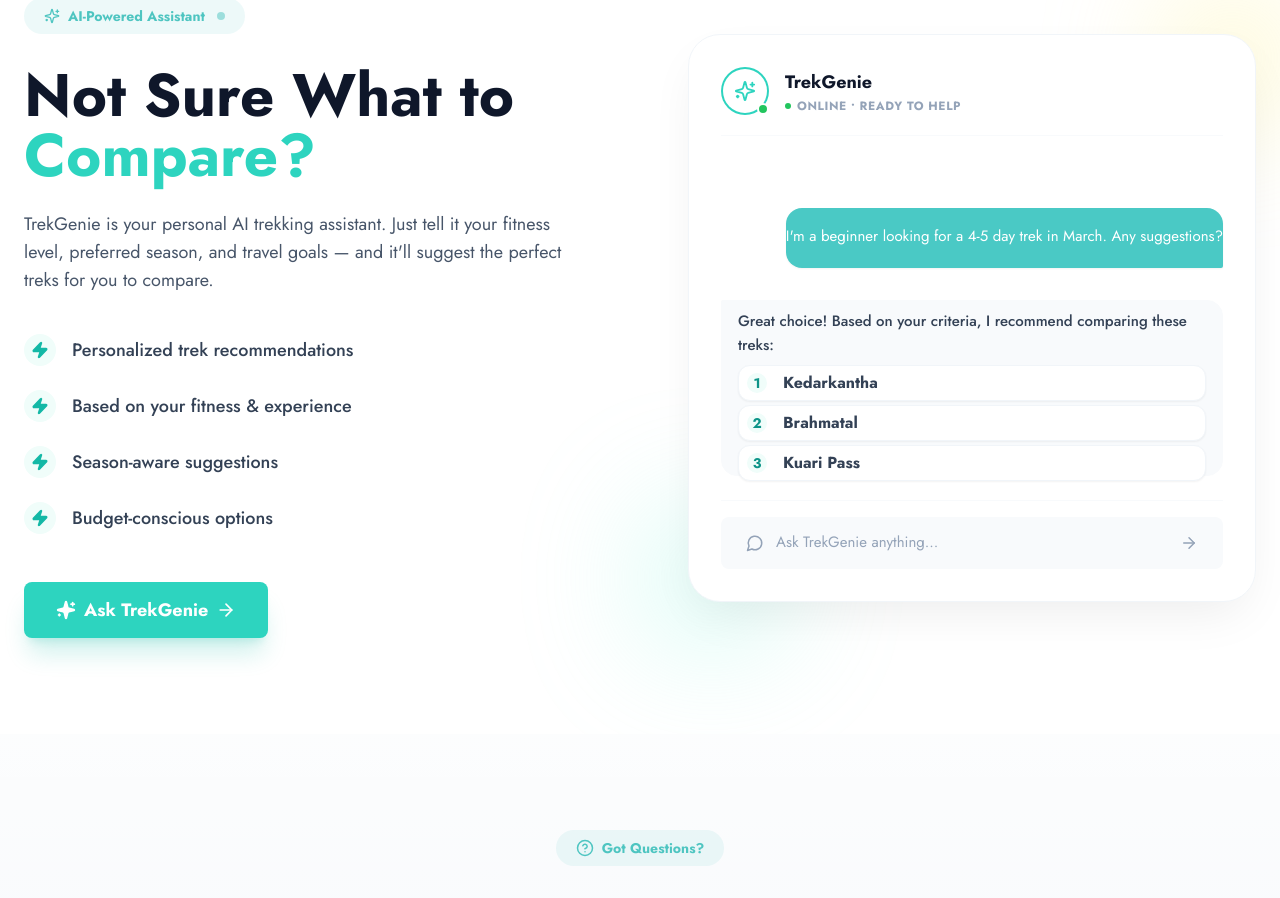
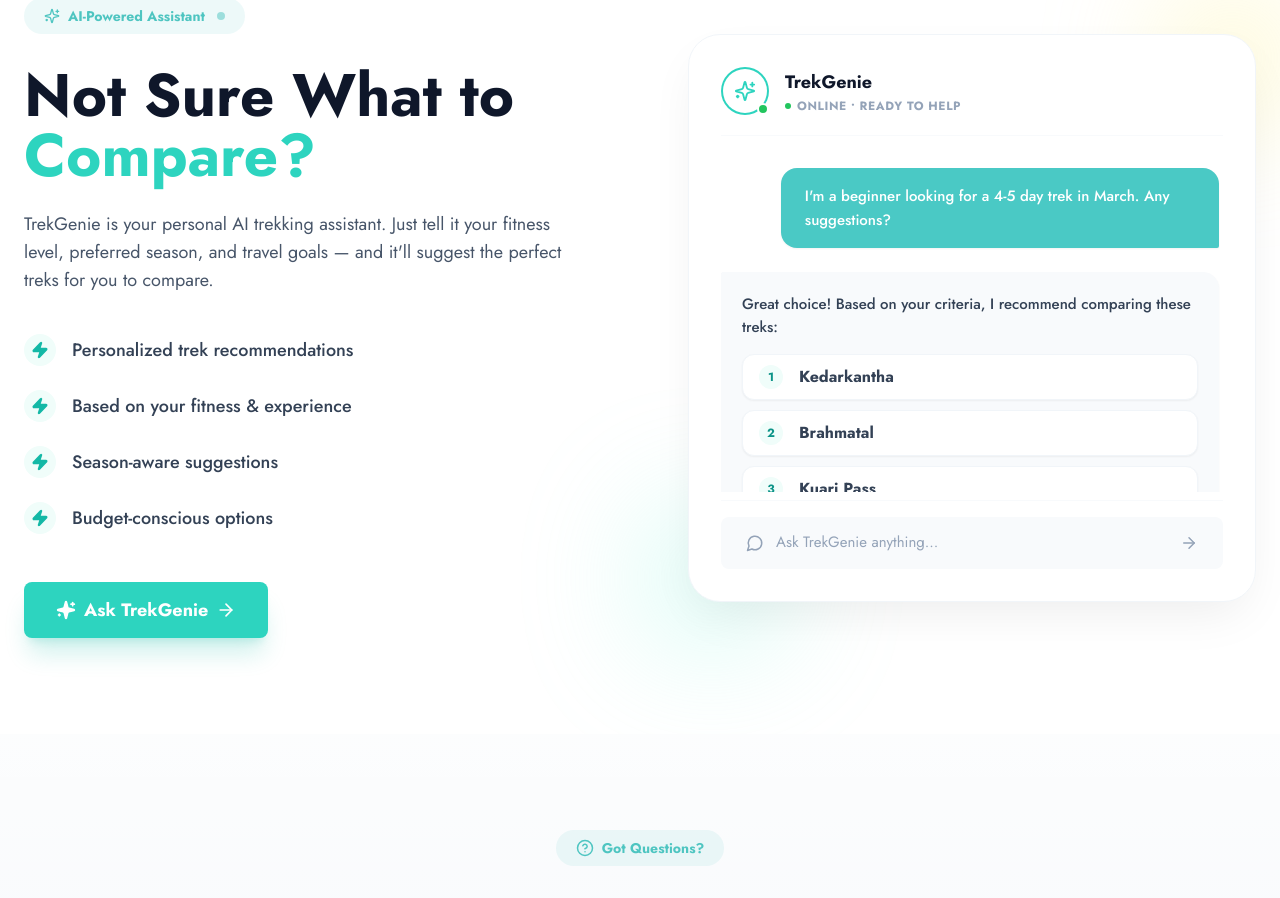
Before and after one commit to AanviTyagi/TrekGenie-Landing, a React (Vite) app: page / in a window 1280 px wide. Shown: the part 4600-5498 px from the top of the page. Built offline with nearby package versions, Linux system fonts and the light colour scheme.

Commit message:
chat changes

```diff
--- a/src/components/TrekGenieInfo.jsx
+++ b/src/components/TrekGenieInfo.jsx
@@ -15,12 +15,11 @@ const TrekGenieInfo = () => {
   useEffect(() => {
     const observer = new IntersectionObserver(
       ([entry]) => {
-        if (entry.isIntersecting) {
-          setHasTriggered(true);
-          observer.disconnect();
-        }
+        // Toggle hasTriggered based on whether the section is in view
+        // This resets the animation when scrolling away and restarts it when scrolling back
+        setHasTriggered(entry.isIntersecting);
       },
-      { threshold: 0.4 } // 40% visibility triggers it
+      { threshold: 0.2 } // Trigger when 20% visible for better responsiveness
     );
 
     if (sectionRef.current) {
@@ -167,12 +166,12 @@ const TrekGenieInfo = () => {
                 </div>
 
                 {/* Chat Area */}
-                <div className="flex-grow flex flex-col justify-center min-h-0 pt-8 pb-4 space-y-8">
+                <div className="flex-grow flex flex-col justify-start pt-4 pb-4 space-y-6 overflow-y-auto custom-scrollbar pr-1">
 
                   {/* User Msg */}
                   {showUserMessage && (
-                    <div className="flex justify-end mt-10 min-h-[60px]"> {/* min-h prevents layout jumping */}
-                      <div className="bg-[#4AC9C5] text-white pt-4 pb-4 rounded-2xl rounded-br-sm max-w-md text-[15px] font-small leading-relaxed shadow-sm transition-all duration-200">
+                    <div className="flex justify-end mt-4">
+                      <div className="bg-[#4AC9C5] text-white py-4 px-6 rounded-2xl rounded-br-sm max-w-[88%] text-[15px] font-medium leading-relaxed shadow-sm transition-all duration-300">
                         {userText}
                         {/* Cursor blink effect while typing */}
                         {hasTriggered && userText.length < fullUserText.length && (
@@ -182,61 +181,54 @@ const TrekGenieInfo = () => {
                     </div>
                   )}
 
-                  {/* AI Msg Wrapper */}
-                  <div className="flex justify-start w-full min-h-[120px]">
-                    {/* 1. THINKING STATE */}
+                  {/* AI Msg Wrapper (Stable Container) */}
+                  <div className="flex justify-start w-full transition-all duration-500">
+                    {(aiState === 'thinking' || aiState === 'responding') && (
+                      <div className="bg-[#F8FAFC] w-full p-5 rounded-2xl rounded-tl-sm border border-slate-50 shadow-sm min-h-[100px] flex flex-col justify-center transition-all duration-500 ease-out">
+
+                        {/* 1. THINKING CONTENT */}
                         {aiState === 'thinking' && (
-                      <div className="bg-[#F8FAFC] text-slate-500 pt-2 pr-4 pb-2 pl-4 rounded-2xl rounded-tl-sm text-[15px] font-medium border border-slate-50 animate-pulse flex items-center gap-3 shadow-sm">
+                          <div className="flex items-center gap-3 animate-pulse">
                             <div className="flex gap-1.5">
-                          <div className="w-2 h-2 bg-slate-400 rounded-full animate-bounce [animation-delay:-0.32s]"></div>
-                          <div className="w-2 h-2 bg-slate-400 rounded-full animate-bounce [animation-delay:-0.16s]"></div>
-                          <div className="w-2 h-2 bg-slate-400 rounded-full animate-bounce"></div>
+                              <div className="w-2 h-2 bg-teal-400 rounded-full animate-bounce [animation-delay:-0.32s]"></div>
+                              <div className="w-2 h-2 bg-teal-400 rounded-full animate-bounce [animation-delay:-0.16s]"></div>
+                              <div className="w-2 h-2 bg-teal-400 rounded-full animate-bounce"></div>
                             </div>
-                        <span className="font-sans">TrekGenie is thinking...</span>
+                            <span className="font-sans text-teal-600 font-medium">TrekGenie is thinking...</span>
                           </div>
                         )}
 
-                    {/* 2. RESPONSE STATE */}
+                        {/* 2. RESPONSE CONTENT */}
                         {aiState === 'responding' && (
-                      <div className={`bg-[#F8FAFC] pt-2 pr-4 pb-6 pl-4 text-slate-600 rounded-2xl rounded-tl-sm w-full lg:text-[15px] md:text-[12px] text-[10px] font-medium leading-relaxed border border-slate-50 transition-all duration-700 ease-out transform ${aiState === 'responding' ? 'opacity-100 translate-y-0' : 'opacity-0 translate-y-4'}`}>
-                        <p className="mb-2 text-slate-700">Great choice! Based on your criteria, I recommend comparing these treks:</p>
+                          <div className="transition-all duration-700 ease-out animate-in fade-in slide-in-from-bottom-2">
+                            <p className="mb-4 text-slate-700 font-medium lg:text-[15px] md:text-[13px] text-[12px]">
+                              Great choice! Based on your criteria, I recommend comparing these treks:
+                            </p>
 
-                        <div className="space-y-1">
-
-                          {/* Trek 1 */}
+                            <div className="space-y-2.5">
+                              {[
+                                { id: 1, name: "Kedarkantha", delay: "delay-0" },
+                                { id: 2, name: "Brahmatal", delay: "delay-100" },
+                                { id: 3, name: "Kuari Pass", delay: "delay-200" }
+                              ].map((trek, idx) => (
                                 <a
+                                  key={trek.id}
                                   href="https://scoutripper.com/trekgenie/"
                                   target="_blank"
                                   rel="noopener noreferrer"
-                            className={`bg-white py-1 px-2 rounded-xl border border-slate-100 shadow-sm flex items-center gap-4 group cursor-pointer transition-all duration-500 ease-out hover:shadow-md hover:border-teal-100 transform ${visibleCards >= 1 ? 'opacity-100 translate-y-0' : 'opacity-0 translate-y-4'}`}
+                                  className={`bg-white py-2.5 px-4 rounded-xl border border-slate-100 shadow-sm flex items-center gap-4 group cursor-pointer transition-all duration-500 ease-out transform ${visibleCards >= trek.id ? 'opacity-100 translate-y-0 scale-100' : 'opacity-0 translate-y-4 scale-95'} ${trek.delay} hover:shadow-md hover:border-teal-100 hover:scale-[1.02]`}
                                 >
-                            <span className="w-5 h-5 rounded-full bg-teal-50 text-teal-600 lg:text-sm md:text-xs text-[10px] font-bold flex items-center justify-center group-hover:bg-teal-100 transition-colors">1</span>
-                            <span className="w-fit font-bold text-slate-700 lg:text-[16px] md:text-[12px] text-[10px] group-hover:text-teal-700 transition-colors">Kedarkantha</span>
+                                  <span className="w-6 h-6 rounded-full bg-teal-50 text-teal-600 text-xs font-bold flex items-center justify-center group-hover:bg-teal-100 transition-colors">
+                                    {trek.id}
+                                  </span>
+                                  <span className="w-fit font-bold text-slate-700 group-hover:text-teal-700 transition-colors">
+                                    {trek.name}
+                                  </span>
                                 </a>
-
-                          {/* Trek 2 */}
-                          <a
-                            href="https://scoutripper.com/trekgenie/"
-                            target="_blank"
-                            rel="noopener noreferrer"
-                            className={`bg-white py-1 px-2 rounded-xl border border-slate-100 shadow-sm flex items-center gap-4 group cursor-pointer transition-all duration-500 ease-out delay-100 hover:shadow-md hover:border-teal-100 transform ${visibleCards >= 2 ? 'opacity-100 translate-y-0' : 'opacity-0 translate-y-4'}`}
-                          >
-                            <span className="w-5 h-5 rounded-full bg-teal-50 text-teal-600 lg:text-sm md:text-xs text-[10px] font-bold flex items-center justify-center group-hover:bg-teal-100 transition-colors">2</span>
-                            <span className="w-fit font-bold text-slate-700 lg:text-[16px] md:text-[12px] text-[10px] group-hover:text-teal-700 transition-colors">Brahmatal</span>
-                          </a>
-
-                          {/* Trek 3 */}
-                          <a
-                            href="https://scoutripper.com/trekgenie/"
-                            target="_blank"
-                            rel="noopener noreferrer"
-                            className={`bg-white py-1 px-2 rounded-xl border border-slate-100 shadow-sm flex items-center gap-4 group cursor-pointer transition-all duration-500 ease-out delay-200 hover:shadow-md hover:border-teal-100 transform ${visibleCards >= 3 ? 'opacity-100 translate-y-0' : 'opacity-0 translate-y-4'}`}
-                          >
-                            <span className="w-5 h-5 rounded-full bg-teal-50 text-teal-600 lg:text-sm md:text-xs text-[10px] font-bold flex items-center justify-center group-hover:bg-teal-100 transition-colors">3</span>
-                            <span className="w-fit font-bold text-slate-700 lg:text-[16px] md:text-[12px] text-[10px] group-hover:text-teal-700 transition-colors">Kuari Pass</span>
-                          </a>
-
+                              ))}
                             </div>
+                          </div>
+                        )}
                       </div>
                     )}
                   </div>
--- a/src/index.css
+++ b/src/index.css
@@ -11,3 +11,18 @@
     @apply bg-slate-900 text-white;
   }
 }
+@layer utilities {
+  .custom-scrollbar::-webkit-scrollbar {
+    width: 5px;
+  }
+  .custom-scrollbar::-webkit-scrollbar-track {
+    background: transparent;
+  }
+  .custom-scrollbar::-webkit-scrollbar-thumb {
+    background: #e2e8f0;
+    border-radius: 10px;
+  }
+  .custom-scrollbar::-webkit-scrollbar-thumb:hover {
+    background: #cbd5e1;
+  }
+}
```
Lines whose indentation alone changed are shown as unchanged.
